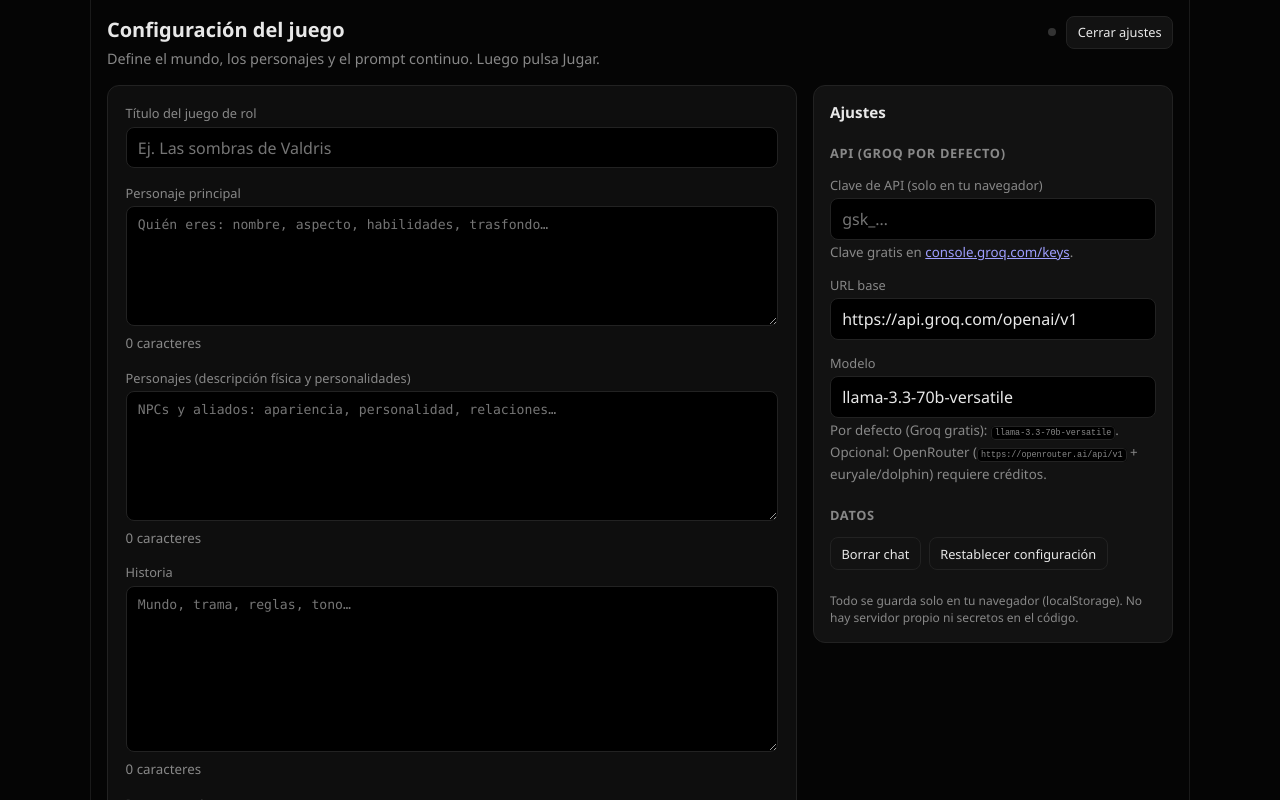
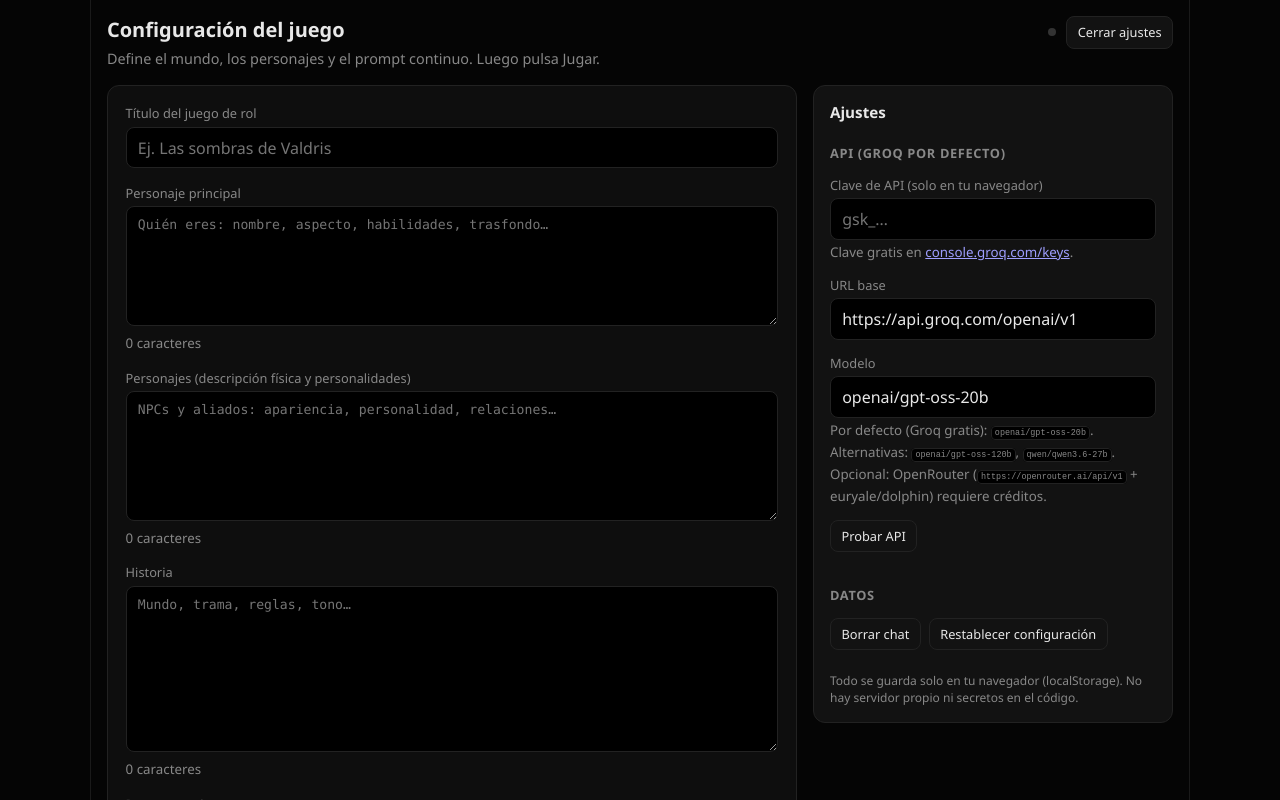
Before and after one commit to rojocarlo68-cpu/chatbot-aprender-jugar, a React (Vite) app: page / in a window 1280 px wide. Both pictures are taken after a click on the button "Ajustes / API". Built offline with nearby package versions, Linux system fonts and the light colour scheme.

Commit message:
Fix Groq connection errors: migrate to openai/gpt-oss-20b.
Replace deprecated llama-3.3 free-tier model, harden fetch errors in Spanish, bump API settings to v5 with auto-migrate, and add Probar API in Ajustes.

```diff
--- a/src/App.tsx
+++ b/src/App.tsx
@@ -1,7 +1,7 @@
 import { useEffect, useRef, useState } from "react";
 import type { FormEvent } from "react";
 import "./App.css";
-import { ApiError, chatCompletion } from "./api";
+import { ApiError, chatCompletion, testApiConnection } from "./api";
 import { buildRpgSystemPrompt } from "./prompts";
 import {
   clearChat,
@@ -42,6 +42,8 @@ export default function App() {
   const [loading, setLoading] = useState(false);
   const [error, setError] = useState<string | null>(null);
   const [showSettings, setShowSettings] = useState(false);
+  const [apiTestLoading, setApiTestLoading] = useState(false);
+  const [apiTestResult, setApiTestResult] = useState<string | null>(null);
   const [showPromptContinuo, setShowPromptContinuo] = useState(true);
   const [configHint, setConfigHint] = useState<string | null>(null);
 
@@ -168,6 +170,26 @@ export default function App() {
     setConfigHint(null);
   }
 
+
+  async function handleTestApi() {
+    setApiTestResult(null);
+    setApiTestLoading(true);
+    try {
+      const reply = await testApiConnection(api);
+      setApiTestResult("OK: " + (reply.trim() || "(respuesta vacía)"));
+    } catch (err) {
+      const msg =
+        err instanceof ApiError
+          ? err.message
+          : err instanceof Error
+            ? err.name + ": " + err.message
+            : String(err);
+      setApiTestResult("Error: " + msg);
+    } finally {
+      setApiTestLoading(false);
+    }
+  }
+
   function renderSettings() {
     return (
       <aside className="panel">
@@ -213,15 +235,42 @@ export default function App() {
             type="text"
             value={api.model}
             onChange={(e) => persistApi({ ...api, model: e.target.value })}
-            placeholder="llama-3.3-70b-versatile"
+            placeholder="openai/gpt-oss-20b"
           />
           <small style={{ color: "var(--text-muted)" }}>
-            Por defecto (Groq gratis):{" "}
-            <code>llama-3.3-70b-versatile</code>. Opcional: OpenRouter (
+            Por defecto (Groq gratis): <code>openai/gpt-oss-20b</code>.
+            Alternativas: <code>openai/gpt-oss-120b</code>,{" "}
+            <code>qwen/qwen3.6-27b</code>. Opcional: OpenRouter (
             <code>https://openrouter.ai/api/v1</code> + euryale/dolphin)
             requiere créditos.
           </small>
         </div>
+
+        <div className="panel-actions" style={{ marginBottom: "0.75rem" }}>
+          <button
+            type="button"
+            className="icon-btn"
+            disabled={apiTestLoading || !api.apiKey.trim()}
+            onClick={() => void handleTestApi()}
+          >
+            {apiTestLoading ? "Probando…" : "Probar API"}
+          </button>
+        </div>
+        {apiTestResult && (
+          <p
+            style={{
+              margin: "0 0 0.75rem",
+              fontSize: "0.8rem",
+              color: apiTestResult.startsWith("OK")
+                ? "var(--ok, #6ee7a8)"
+                : "var(--danger, #f87171)",
+              whiteSpace: "pre-wrap",
+              wordBreak: "break-word",
+            }}
+          >
+            {apiTestResult}
+          </p>
+        )}
 
         <h3>Datos</h3>
         <div className="panel-actions">
--- a/src/api.ts
+++ b/src/api.ts
@@ -9,23 +9,72 @@ export class ApiError extends Error {
   }
 }
 
+function formatErr(err: unknown): string {
+  if (err instanceof Error) {
+    const name = err.name || "Error";
+    const msg = (err.message || "").trim();
+    return msg ? name + ": " + msg : name;
+  }
+  return String(err);
+}
+
+function isNetworkish(err: unknown): boolean {
+  const s = formatErr(err).toLowerCase();
+  return (
+    s.includes("failed to fetch") ||
+    s.includes("load failed") ||
+    s.includes("networkerror") ||
+    s.includes("network request failed") ||
+    s.includes("fetch failed") ||
+    /^typeerror:?\s*$/i.test(formatErr(err).trim()) ||
+    (err instanceof TypeError && !(err.message || "").trim())
+  );
+}
+
+function assertAbsoluteHttpsUrl(baseUrl: string): string {
+  const trimmed = baseUrl.trim();
+  if (!trimmed) {
+    throw new ApiError(
+      "La URL base está vacía. Usa https://api.groq.com/openai/v1 (Groq) u otra URL https absoluta.",
+    );
+  }
+  let parsed: URL;
+  try {
+    parsed = new URL(trimmed);
+  } catch {
+    throw new ApiError(
+      "La URL base no es válida. Debe ser una URL absoluta https, por ejemplo https://api.groq.com/openai/v1",
+    );
+  }
+  if (parsed.protocol !== "https:") {
+    throw new ApiError(
+      "La URL base debe usar https:// (recibido: " +
+        parsed.protocol +
+        "). Ejemplo: https://api.groq.com/openai/v1",
+    );
+  }
+  return trimmed.replace(/\/+$/, "");
+}
+
 export async function chatCompletion(
   settings: ApiSettings,
   messages: ChatMessage[],
   options?: { temperature?: number; maxTokens?: number },
 ): Promise<string> {
-  if (!settings.apiKey.trim()) {
+  const apiKey = settings.apiKey.trim();
+  if (!apiKey) {
     throw new ApiError(
       "Falta la clave de API. Ábrela en Ajustes y pégala ahí (solo se guarda en tu navegador).",
     );
   }
 
-  const base = settings.baseUrl.replace(/\/+$/, "");
+  const base = assertAbsoluteHttpsUrl(settings.baseUrl);
   const url = base + "/chat/completions";
+  const model = settings.model.trim();
 
   const headers: Record<string, string> = {
     "Content-Type": "application/json",
-    Authorization: "Bearer " + settings.apiKey.trim(),
+    Authorization: "Bearer " + apiKey,
   };
 
   // OpenRouter recommends these; omit for other providers (e.g. Groq).
@@ -41,15 +90,22 @@ export async function chatCompletion(
       method: "POST",
       headers,
       body: JSON.stringify({
-        model: settings.model,
+        model,
         messages,
         temperature: options?.temperature ?? 0.85,
         max_tokens: options?.maxTokens ?? 2048,
       }),
     });
   } catch (err) {
-    const msg = err instanceof Error ? err.message : String(err);
-    throw new ApiError("No se pudo conectar con la API: " + msg);
+    const detail = formatErr(err);
+    if (isNetworkish(err)) {
+      throw new ApiError(
+        "No se pudo conectar con la API (" +
+          detail +
+          "). Revisa: 1) que la URL base sea https absoluta (p. ej. https://api.groq.com/openai/v1), 2) tu conexión a internet, 3) bloqueadores/adblock, y 4) que el modelo sea un id actual de Groq (p. ej. openai/gpt-oss-20b; llama-3.3-70b-versatile ya no está en capa gratuita).",
+      );
+    }
+    throw new ApiError("No se pudo conectar con la API: " + detail);
   }
 
   const text = await res.text();
@@ -85,3 +141,14 @@ export async function chatCompletion(
   }
   return content;
 }
+
+/** Quick connectivity check: 1-token hello. */
+export async function testApiConnection(
+  settings: ApiSettings,
+): Promise<string> {
+  return chatCompletion(
+    settings,
+    [{ role: "user", content: "Di solo: ok" }],
+    { temperature: 0, maxTokens: 8 },
+  );
+}
--- a/src/storage.ts
+++ b/src/storage.ts
@@ -1,14 +1,20 @@
 import type { ApiSettings, RpgConfig, Screen, UiMessage } from "./types";
-import { DEFAULT_API, DEFAULT_RPG } from "./types";
+import { DEFAULT_API, DEFAULT_RPG, DEPRECATED_GROQ_MODELS } from "./types";
 
 /** Bumped keys so old aprender/jugar dual-mode data is ignored. */
 const KEYS = {
-  /** v4: default provider switched from OpenRouter to Groq free tier. */
-  api: "caj_api_settings_v4",
+  /** v5: Groq free model openai/gpt-oss-20b (llama-3.3 shut down Aug 2026). */
+  api: "caj_api_settings_v5",
   rpg: "caj_rpg_config_v3",
   chat: "caj_chat_rpg_v3",
   screen: "caj_screen_v3",
 } as const;
+
+const LEGACY_API_KEYS = [
+  "caj_api_settings_v4",
+  "caj_api_settings_v3",
+  "caj_api_settings_v2",
+] as const;
 
 function readJson<T>(key: string, fallback: T): T {
   try {
@@ -29,8 +35,20 @@ function isOpenRouterDefault(settings: Partial<ApiSettings>): boolean {
   return base.includes("openrouter.ai") && !(settings.apiKey ?? "").trim();
 }
 
+function normalizeApiSettings(parsed: Partial<ApiSettings>): ApiSettings {
+  let model = (parsed.model || DEFAULT_API.model).trim();
+  if (DEPRECATED_GROQ_MODELS.has(model)) {
+    model = DEFAULT_API.model;
+  }
+  return {
+    apiKey: (parsed.apiKey ?? "").trim(),
+    baseUrl: (parsed.baseUrl || DEFAULT_API.baseUrl).trim() || DEFAULT_API.baseUrl,
+    model: model || DEFAULT_API.model,
+  };
+}
+
 function migrateFromLegacyApi(): ApiSettings | null {
-  for (const legacyKey of ["caj_api_settings_v3", "caj_api_settings_v2"]) {
+  for (const legacyKey of LEGACY_API_KEYS) {
     try {
       const legacy = localStorage.getItem(legacyKey);
       if (!legacy) continue;
@@ -39,13 +57,9 @@ function migrateFromLegacyApi(): ApiSettings | null {
       if (isOpenRouterDefault(parsed)) {
         return { ...DEFAULT_API };
       }
-      // User had a real key (or non-default base) → keep their settings.
+      // User had a real key (or non-default base) → keep their settings (migrate model).
       if ((parsed.apiKey ?? "").trim() || parsed.baseUrl || parsed.model) {
-        return {
-          apiKey: parsed.apiKey ?? "",
-          baseUrl: parsed.baseUrl || DEFAULT_API.baseUrl,
-          model: parsed.model || DEFAULT_API.model,
-        };
+        return normalizeApiSettings(parsed);
       }
     } catch {
       /* ignore */
@@ -72,18 +86,23 @@ export function loadApiSettings(): ApiSettings {
       writeJson(KEYS.api, next);
       return next;
     }
-    return {
-      apiKey: loaded.apiKey ?? "",
-      baseUrl: loaded.baseUrl || DEFAULT_API.baseUrl,
-      model: loaded.model || DEFAULT_API.model,
-    };
+    const next = normalizeApiSettings(loaded);
+    // Persist rewrite if deprecated model was replaced (preserve apiKey).
+    if ((loaded.model || "").trim() !== next.model) {
+      writeJson(KEYS.api, next);
+    }
+    return next;
   } catch {
     return { ...DEFAULT_API };
   }
 }
 
 export function saveApiSettings(settings: ApiSettings): void {
-  writeJson(KEYS.api, settings);
+  writeJson(KEYS.api, {
+    apiKey: settings.apiKey.trim(),
+    baseUrl: settings.baseUrl.trim(),
+    model: settings.model.trim(),
+  });
 }
 
 export function loadRpgConfig(): RpgConfig {
--- a/src/types.ts
+++ b/src/types.ts
@@ -30,7 +30,7 @@ export type Screen = "config" | "juego";
 export const DEFAULT_API: ApiSettings = {
   apiKey: "",
   baseUrl: "https://api.groq.com/openai/v1",
-  model: "llama-3.3-70b-versatile",
+  model: "openai/gpt-oss-20b",
 };
 
 export const DEFAULT_RPG: RpgConfig = {
@@ -40,3 +40,9 @@ export const DEFAULT_RPG: RpgConfig = {
   personajePrincipal: "",
   promptContinuo: "",
 };
+
+/** Deprecated Groq free-tier models shut down Aug 16 2026. */
+export const DEPRECATED_GROQ_MODELS = new Set([
+  "llama-3.3-70b-versatile",
+  "llama-3.1-8b-instant",
+]);
```
Also changed, not shown: 1 other file (tests, documents, lock files or other folders).
